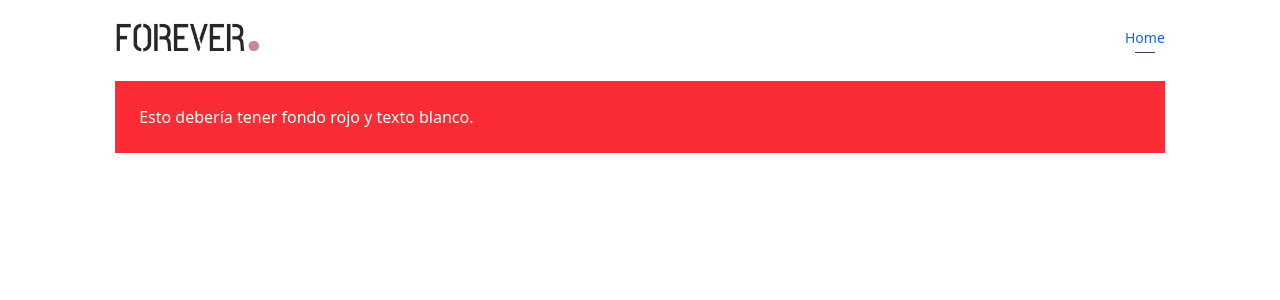
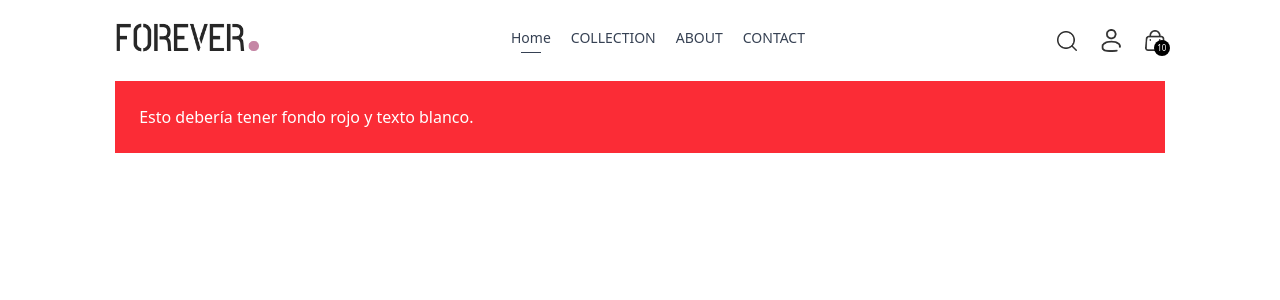
Before and after one commit to Brandon-GJ29/ecommerce, a React (Vite) app in the folder ecommerse-app/frontend/: page / in a window 1280 px wide. Shown: the top 300 px of the page. Built offline with nearby package versions, Linux system fonts and the light colour scheme.

Commit message:
Topbar completo

```diff
--- /dev/null
+++ b/ecommerse-app/frontend/src/components/Hero.jsx
@@ -0,0 +1,11 @@
+import React from 'react'
+
+const Hero = () => {
+  return (
+    <div>
+
+    </div>
+  )
+}
+
+export default Hero
--- a/ecommerse-app/frontend/src/components/NavBar.jsx
+++ b/ecommerse-app/frontend/src/components/NavBar.jsx
@@ -1,24 +1,65 @@
-import React from 'react'
+import React, { useState } from 'react'
 import { assets } from '../assets/frontend_assets/assets.js'
 import { NavLink } from 'react-router-dom'
+import { Link } from 'react-router-dom';
+
+
 
 const NavBar = () => {
+  const [visible,setVisible] = useState(false);
   return (
-    <div className='flex items-center justify-between py-5 font-medium'>
+    <div className='flex items-center justify-between py-5 font-medium '>
       <img src={assets.logo} className='w-36' alt="Logo" />
       <ul className='hidden sm:flex gap-5 text-sm text-gray-700'>
-        <li>
-          <NavLink
-            to="/"
-            className={({ isActive }) =>
-              `flex flex-col items-center gap-1 ${isActive ? 'text-blue-600' : ''}`
-            }
-          >
+          <NavLink to="/"  className='flex flex-col items-center gap-1'>
             <p>Home</p>
-            <hr className='w-2/4 border-none h-[1.5px] bg-gray-700'/>
+            <hr className='w-2/4 border-none h-[1.5px] bg-gray-700 hidden'/>
           </NavLink>
-        </li>
+          <NavLink to="/collections"  className='flex flex-col items-center gap-1'>
+            <p>COLLECTION</p>
+            <hr className='w-2/4 border-none h-[1.5px] bg-gray-700 hidden'/>
+          </NavLink>
+          <NavLink to="/about"  className='flex flex-col items-center gap-1'>
+            <p>ABOUT</p>
+            <hr className='w-2/4 border-none h-[1.5px] bg-gray-700 hidden'/>
+          </NavLink>
+          <NavLink to="/contact"  className='flex flex-col items-center gap-1'>
+            <p>CONTACT</p>
+            <hr className='w-2/4 border-none h-[1.5px] bg-gray-700 hidden'/>
+          </NavLink>
       </ul>
+      <div className='flex items-center gap-6'>
+          <img src={assets.search_icon} className='w-5 cursor-pointer' alt="" />
+          <div className='group relative'>
+              <img className='w-5 cursor-pointer' src={assets.profile_icon} alt="" />
+              <div className='group-hover:block hidden absolute dropdown-menu right-0 pt-4'>
+                <div className='flex flex-col gap-2 w-36 py-3 px-5 bg-slate-100 text-gray-500 rounded'>
+                  <p className='cursor-pointer hover:text-black'>My profile</p>
+                  <p className='cursor-pointer hover:text-black'>Orders</p>
+                  <p className='cursor-pointer hover:text-black'> Logout</p>
+                </div>
+              </div>
+          </div>
+          <Link to='/cart' className='relative'>
+              <img src={assets.cart_icon} className='w-5 min-w-5' alt="" />
+              <p className='absolute right-[-5px] bottom-[-5px] w-4 text-center leading-4 bg-black text-white aspect-square rounded-full text-[8px]'>10</p>
+          </Link>
+          <img onClick={()=>setVisible(true)} src={assets.menu_icon} className='w-5 cursor-pointer sm:hidden' alt="" />
+      </div>
+        {/* Sidebar menu for small screens */}
+        <div className={`absolute top-0 right-0 bottom-0 overflow-hidden bg-white transition-all ${visible ? 'w-full' : 'w-0'}`}>
+          <div className='flex flex-col text-gray-600'>
+            <div onClick={()=>setVisible(false)} className='flex items-center gap-4 p-3 cursor-pointer'>
+                <img className='h-4 rotate-180' src={assets.dropdown_icon} alt="" />
+                <p>Back</p>
+            </div>
+            <NavLink onClick={()=>setVisible(false)} className='py-2 pl-6 border' to='/'>HOME</NavLink>
+            <NavLink onClick={()=>setVisible(false)} className='py-2 pl-6 border' to='/collections'>COLLECTION</NavLink>
+            <NavLink onClick={()=>setVisible(false)} className='py-2 pl-6 border' to='/about'>ABOUT</NavLink>
+            <NavLink onClick={()=>setVisible(false)} className='py-2 pl-6 border' to='/contact'>CONTACT</NavLink>
+          </div>
+        </div>
+
     </div>
   )
 }
--- a/ecommerse-app/frontend/src/index.css
+++ b/ecommerse-app/frontend/src/index.css
@@ -2,3 +2,7 @@
 @tailwind base;
 @tailwind components;
 @tailwind utilities;
+
+a.active hr{
+    display: block;
+}
```
